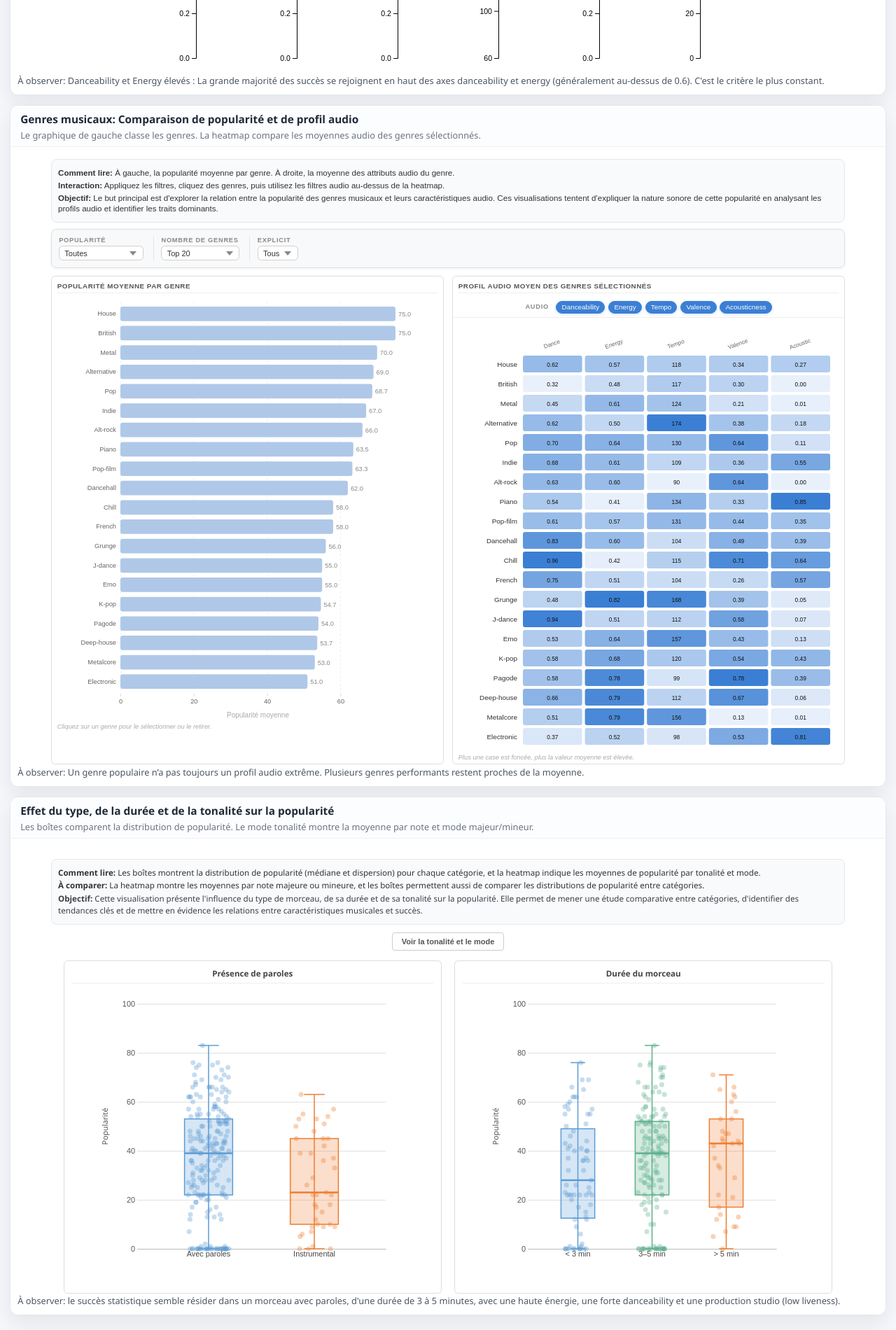
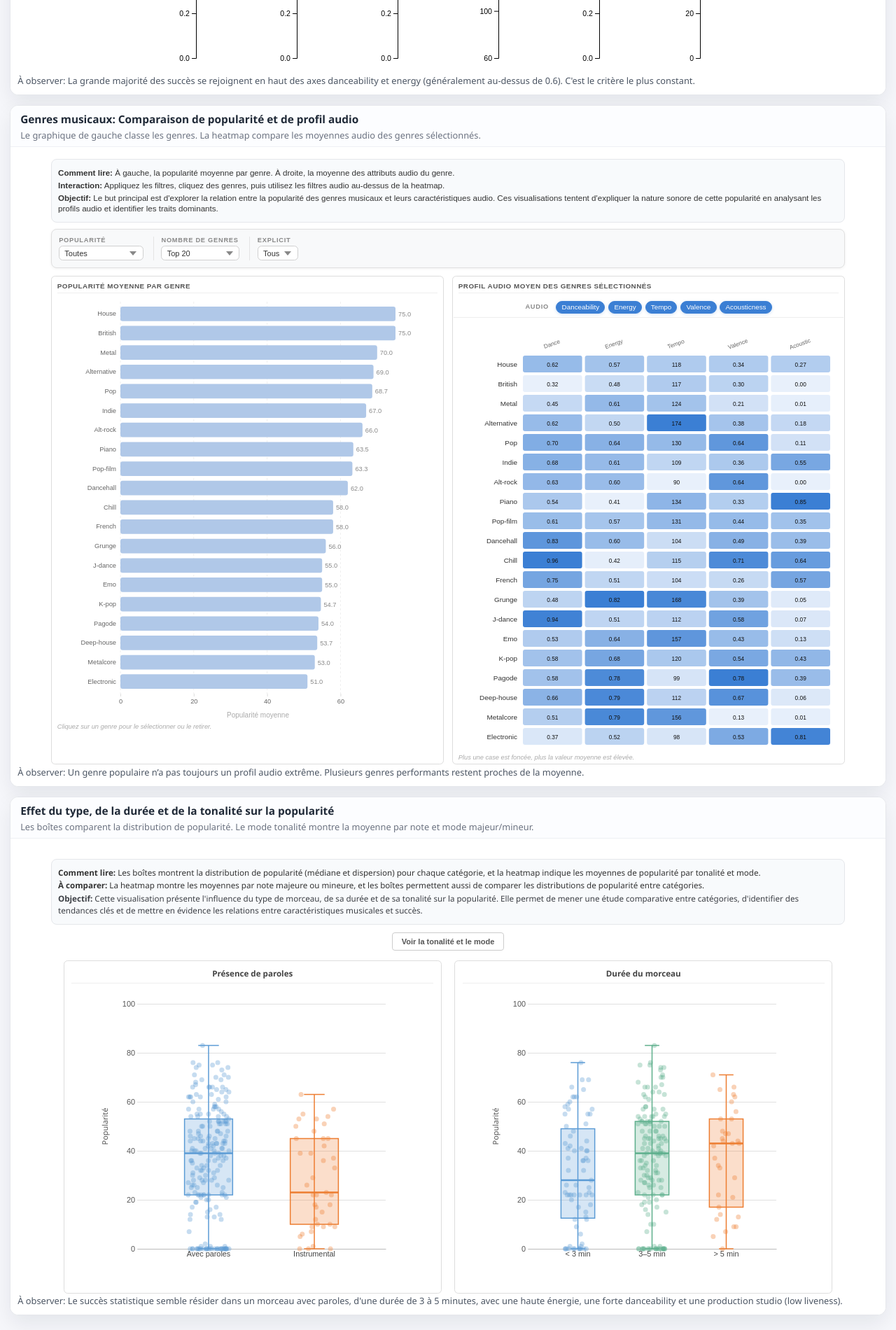
Before and after one commit to charlo3112/Projet_Final_INF8808, a website: page index.html in a window 1280 px wide. Shown: the part 627-2527 px from the top of the page at 70% size. Drawn offline with nearby package versions, Linux system fonts and the light colour scheme.

Commit message:
fix des à observer

```diff
--- a/index.html
+++ b/index.html
@@ -30,7 +30,7 @@
           title="Diagramme de coordonnées parallèles">
         </iframe>
       </div>
-      <p class="section-reading">À observer: Danceability et Energy élevés : La grande majorité des succès se rejoignent en haut des axes danceability et energy (généralement au-dessus de 0.6). C'est le critère le plus constant.</p>
+      <p class="section-reading">À observer: La grande majorité des succès se rejoignent en haut des axes danceability et energy (généralement au-dessus de 0.6). C'est le critère le plus constant.</p>
     </section>
 
     <section class="dashboard-grid">
@@ -65,7 +65,7 @@
             title="Caractéristiques musicales">
           </iframe>
         </div>
-        <p class="section-reading">À observer: le succès statistique semble résider dans un morceau avec paroles, d'une durée de 3 à 5 minutes, avec une haute énergie, une forte danceability et une production studio (low liveness).</p>
+        <p class="section-reading">À observer: Le succès statistique semble résider dans un morceau avec paroles, d'une durée de 3 à 5 minutes, avec une haute énergie, une forte danceability et une production studio (low liveness).</p>
       </article>
     </section>
   </main>
```
